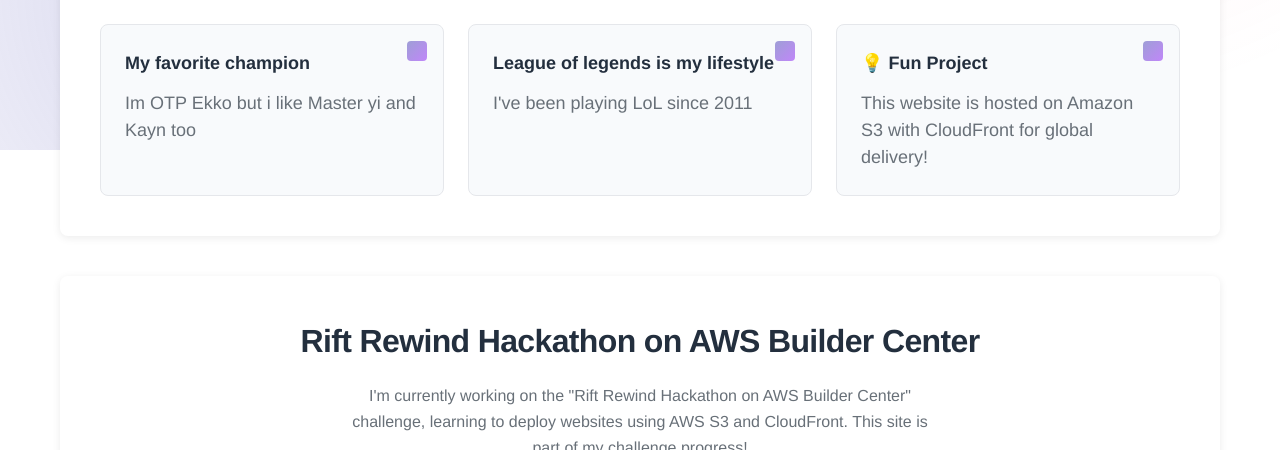
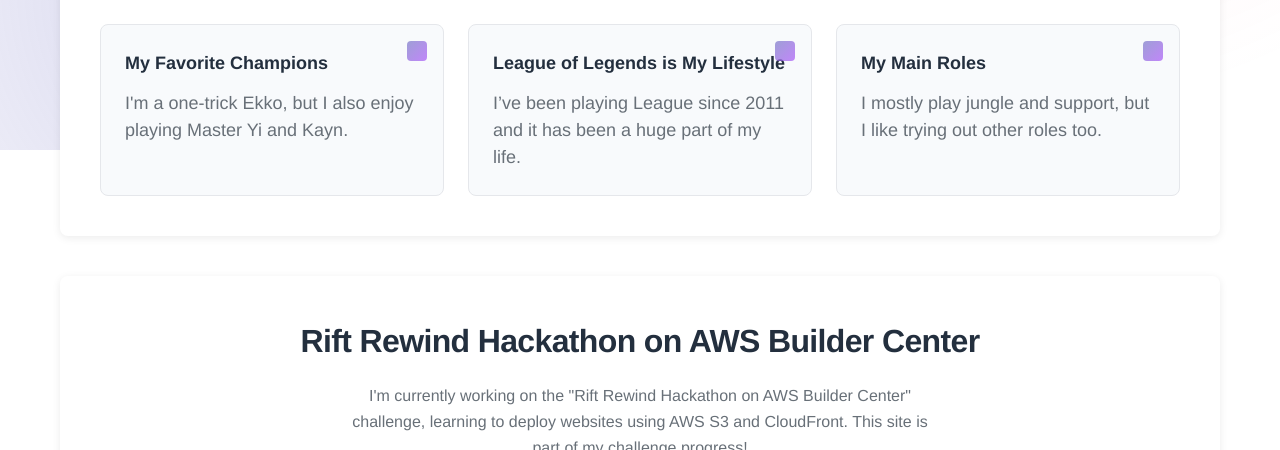
Before and after one commit to LaskaaaD/RRH-on-AWS-Builder-Center-Challenge-1, a plain HTML site: page index.html in a window 1280 px wide. Shown: the part 650-1100 px from the top of the page. Drawn offline with Linux system fonts and the light colour scheme.

Commit message:
Update index.html
Improved main page content and styling

```diff
--- a/index.html
+++ b/index.html
@@ -19,16 +19,16 @@
             <h3>Fun Facts About Me</h3>
             <div class="facts-grid">
                 <div class="fact-card">
-                    <h4>My favorite champion</h4>
-                    <p>Im OTP Ekko but i like Master yi and Kayn too</p>
+                    <h4>My Favorite Champions</h4>
+                    <p>I'm a one-trick Ekko, but I also enjoy playing Master Yi and Kayn.</p>
                 </div>
                 <div class="fact-card">
-                    <h4>League of legends is my lifestyle</h4>
-                    <p>I've been playing LoL since 2011</p>
+                    <h4>League of Legends is My Lifestyle</h4>
+                    <p>I’ve been playing League since 2011 and it has been a huge part of my life.</p>
                 </div>
                 <div class="fact-card">
-                    <h4>💡 Fun Project</h4>
-                    <p>This website is hosted on Amazon S3 with CloudFront for global delivery!</p>
+                    <h4>My Main Roles</h4>
+                    <p>I mostly play jungle and support, but I like trying out other roles too.</p>
                 </div>
             </div>
         </section>
```
